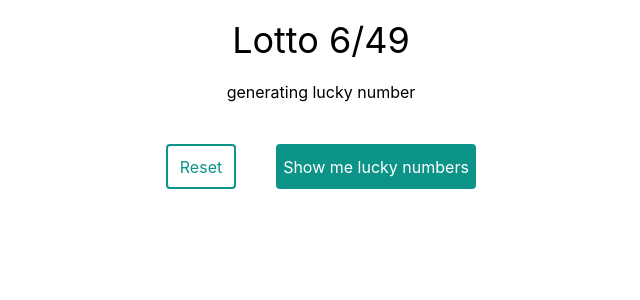
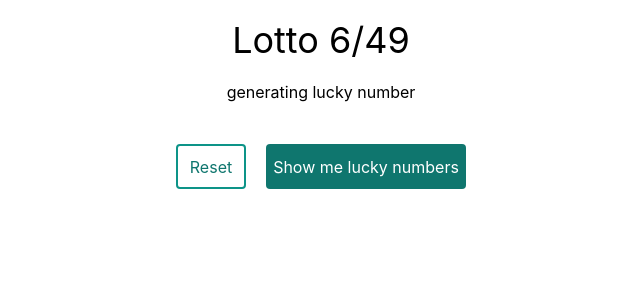
Before and after one commit to FbW-22-E04/spa-components-state-lotto-ItanglishDev, a React (Create React App) app: page / in a window 1280 px wide. Shown: the top 300 px of the page, without its empty margins (319-959 px from the left). Built offline with nearby package versions, Linux system fonts and the light colour scheme; the HTML template or start-up script is replaced by a standard one.

Commit message:
moved all to the buttons to the NumbersSection

```diff
--- a/src/components/buttons/ResetButton.js
+++ /dev/null
@@ -1,7 +0,0 @@
-function ResetButton() {
-  return (
-    <button class="border-2 rounded border-teal-600 text-teal-600 w-[70px] h-[45px]">Reset</button>
-  );
-}
-
-export default ResetButton;
--- a/src/components/buttons/ShowButtons.js
+++ /dev/null
@@ -1,7 +0,0 @@
-function ShowButton() {
-  return (
-    <button class="bg-teal-600 rounded text-white w-[200px] h-[45px] ml-10" >Show me lucky numbers</button>
-  );
-}
-
-export default ShowButton;
--- a/src/components/numbers/NumbersSection.js
+++ b/src/components/numbers/NumbersSection.js
@@ -1,6 +1,4 @@
 import { useState } from "react";
-import ResetButton from "../buttons/ResetButton";
-import ShowButton from "../buttons/ShowButtons";
 
 function NumbersSection() {
 
@@ -50,8 +48,8 @@ function NumbersSection() {
         }
       </div>
       <div>
-        <ResetButton />
-        <ShowButton />
+        <button className="border-2 rounded border-teal-600 text-teal-700 w-[70px] h-[45px]">Reset</button>
+        <button class="bg-teal-700 rounded text-white w-[200px] h-[45px] ml-5" >Show me lucky numbers</button>
       </div>
     </div>
   );
```
